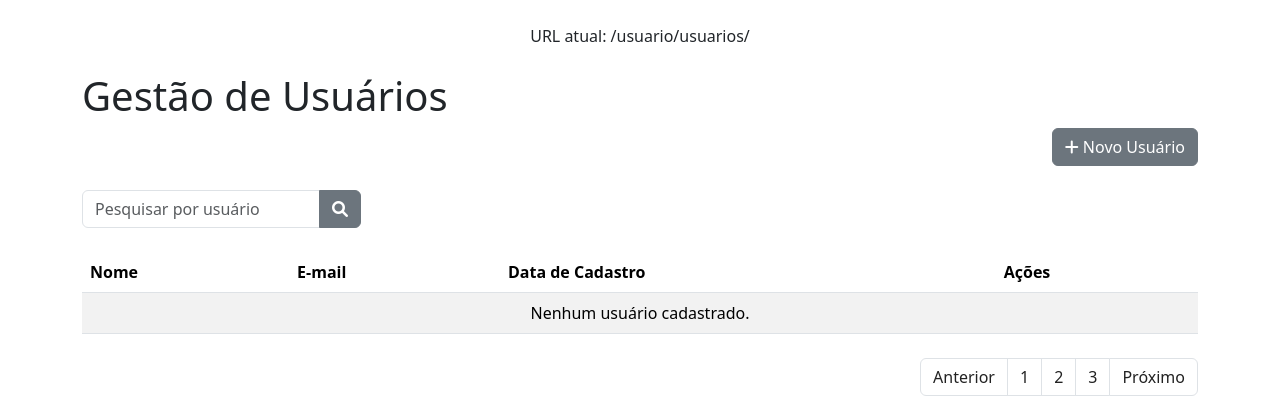
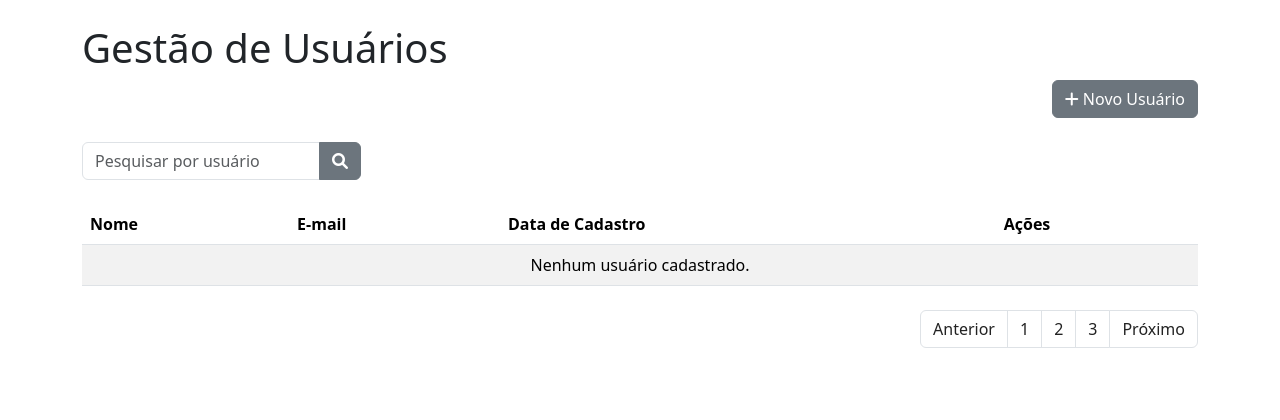
Before and after one commit to kevin504-max/financial_home, a Django app: page /usuario/usuarios/ in a window 1280 px wide. Shown: the part 56-476 px from the top of the page. Run offline with Django 5.2, Linux system fonts and the light colour scheme; data that the repository does not hold is empty; parts of the project's set-up code (start-up, migrations or seed data) failed here and were passed over.

Commit message:
fix: remove extra information from base html file

```diff
--- a/templates/base.html
+++ b/templates/base.html
@@ -64,9 +64,6 @@
         </nav>
     </header>
 
-    {% comment %} printa a url atual {% endcomment %}
-    <p class="text-center mt-4">URL atual: {{ request.path }}</p>
-
     <main class="container mt-4">
         {% block content %}
         <!-- O conteúdo específico de cada página será injetado aqui -->
```
